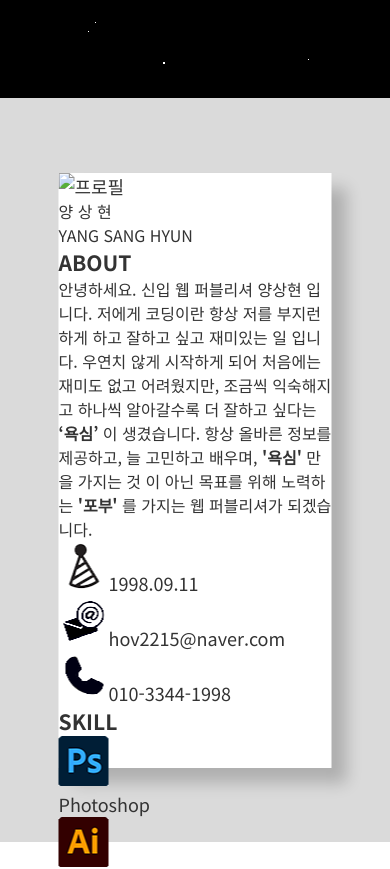
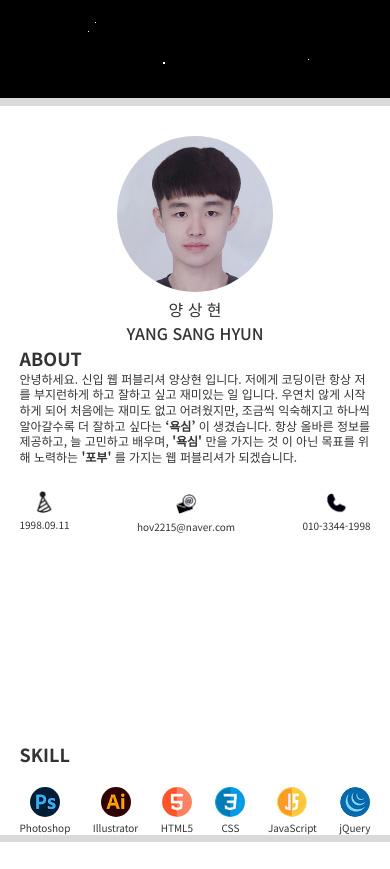
Before and after one commit to sangchu98/Portfolio, a plain HTML site: page index.html in a window 390 px wide. Shown: the part 800-1669 px from the top of the page. Drawn offline with nearby package versions, Linux system fonts and the light colour scheme; a web font is replaced by a local one.

Commit message:
Add files via upload

```diff
--- a/css/mobile.css
+++ b/css/mobile.css
@@ -75,17 +75,19 @@
 }
 
 #section1 .container p{
-    font-size: 16px;
+    font-size: 14px;
     margin-left: 0px;
+    color: #b8c6cf;
 }
 
 #section1 .container h2{
-    font-size: 80px;
-    color: #26ff84;
+    font-size: 58px;
+    color: #fff;
 }
 
 #section1 .container h3{
-    font-size: 30px;
+    font-size: 20px;
+    color: #b8c6cf;
 }
 
 /*section2 about*/
@@ -97,16 +99,101 @@
 }
 
 #section2 .continer{
-    width: 70%;
-    height: 80%;
+    width: 100%;
+    height: 98%;
     background: #fff;
     margin: 0 auto;
     position: absolute;
+    top:1%;
     left:50%;
     transform: translateX(-50%);
-    top:10%;
-    box-shadow: 15px 15px 15px rgba(0,0,0,0.2);;
+}
 
+#section2 .name{
+    margin-top: 30px;
+    text-align: center;
+}
+#section2 .about-img img{
+    width: 40%;
+    height: 40%;
+    background: #ccc;
+    border-radius: 50%;
+
+}
+
+#section2 .name-text{
+    text-align: center;
+}
+
+#section2 .name .name-text p {
+    font-size: 16px;
+    font-weight: 500;
+}
+
+#section2 .about .about-text{
+    margin-left: 5%;
+    margin-right: 5%;
+}
+
+#section2 h3{
+    font-size: 18px;
+}
+#section2 .about .about-text p{
+    line-height: 130%;
+    font-size: 12px;
+}
+
+#section2 .about-box{
+    margin-left: 5%;
+    margin-right: 5%;
+    margin-top: 0%;
+
+}
+#section2 .about-box .info{
+    margin-top: 20px;
+}
+#section2 .about-box .info ul{
+    display: flex;
+    justify-content: space-between;
+    align-items: center;
+    font-size: 10px;
+    text-align: center;
+
+}
+
+#section2 .about-box .info ul img{
+    width: 24px;
+    height: 24px;
+    border-radius: 50%;
+    margin-top: 8%;
+}
+
+
+#section2 .skill{
+    position: absolute;
+    width: 90%;
+    bottom: 0;
+}
+#section2 .skill h3{
+    margin-top: 3%;
+
+}
+#section2 .skill ul{
+    display: flex;
+    margin-top: 20px;
+    justify-content: space-between;
+    align-items: center;
+}
+
+#section2 .skill ul li{
+    font-size: 10px;
+    text-align: center;
+    justify-content: space-between;
+}
+#section2 .skill ul li img{
+    width: 30px;
+    height: 30px;
+    border-radius: 50%;
 }
 
 
--- a/css/pc.css
+++ b/css/pc.css
@@ -110,7 +110,7 @@
     text-align: center;
     margin-left: 80px;
 }
-#section2 .about-img{
+#section2 .about-img img{
     width: 300px;
     height: 300px;
     background: #ccc;
@@ -135,7 +135,6 @@
 #section2 .about .about-text{
     margin-top: 10%;
     margin-left: 10%;
-    height: 250px;
 }
 
 #section2 .about .about-text p{
@@ -153,6 +152,7 @@
     display: flex;
     justify-content: space-between;
     align-items: center;
+    text-align: center;
 
 }
 
@@ -212,8 +212,8 @@ h4{
 
 p{
     font-size:18px;
-    white-space: pre-line;
 }
+
 
 
 
--- a/index.html
+++ b/index.html
@@ -96,7 +96,7 @@
         <div class="continer">
             <div class="name">
                 <div class="about-img">
-                    <img src="" alt="프로필">
+                    <img src="images/about-img.jpg" alt="프로필">
                 </div>
                 <div class="name-text">
                     <p>양 상 현</p>
@@ -116,9 +116,9 @@
                 <div class="about-box">
                     <div class="info">
                         <ul>
-                            <li><img src="images/about-info3.png" alt=""><a href="">1998.09.11</a></li>
-                            <li><img src="images/about-info2.png" alt=""><a href="">hov2215@naver.com</a></li>
-                            <li><img src="images/about-info1.png" alt=""><a href="">010-3344-1998</a></li>
+                            <li><img src="images/about-info3.png" alt=""><br>1998.09.11</li>
+                            <li><img src="images/about-info2.png" alt=""><br>hov2215@naver.com</li>
+                            <li><img src="images/about-info1.png" alt=""><br>010-3344-1998</li>
                         </ul>
                     </div>
                     <div class="skill">
@@ -149,8 +149,8 @@
                     <h3>PC</h3>
                 </div>
                 <h4>웹 퍼블리싱</h4>
-                <p>Photoshop, Illustrator를 이용한 사진편집과
-                    HTML5, CSS, JavaScript, jQuery를 이용한 코딩으로
+                <p>Photoshop, Illustrator를 이용한 사진편집과<br>
+                    HTML5, CSS, JavaScript, jQuery를 이용한 코딩으로<br>
                     만든 웹사이트 작품.
                     (개인창작 홈페이지, 리뉴얼 홈페이지, 팀프로젝트)
                 </p>
@@ -244,7 +244,7 @@
                     <h3>RESPONSIVE</h3>
                 </div>
                 <h4>반응형 웹, 모바일 웹</h4>
-                <p>HTML5, CSS를 이용하여 PC, 태블릿, 모바일등
+                <p>HTML5, CSS를 이용하여 PC, 태블릿, 모바일등<br>
                     각 디바이스의 종류에따라 크기가 자동적으로
                     재조정 되는 웹 페이지.
                 </p>
@@ -325,7 +325,7 @@
                     <h3>Design</h3>
                 </div>
                 <h4>디자인</h4>
-                <p>Photoshop, Illustrator를 이용한 사진편집으로
+                <p>Photoshop, Illustrator를 이용한 사진편집으로<br>
                     각종 메인배너, 띠 배너, 세로배너등을 디자인한 작품.
                 </p>
 
```
Also changed, not shown: images/about-img.jpg (added), images/about-img.png (added).
